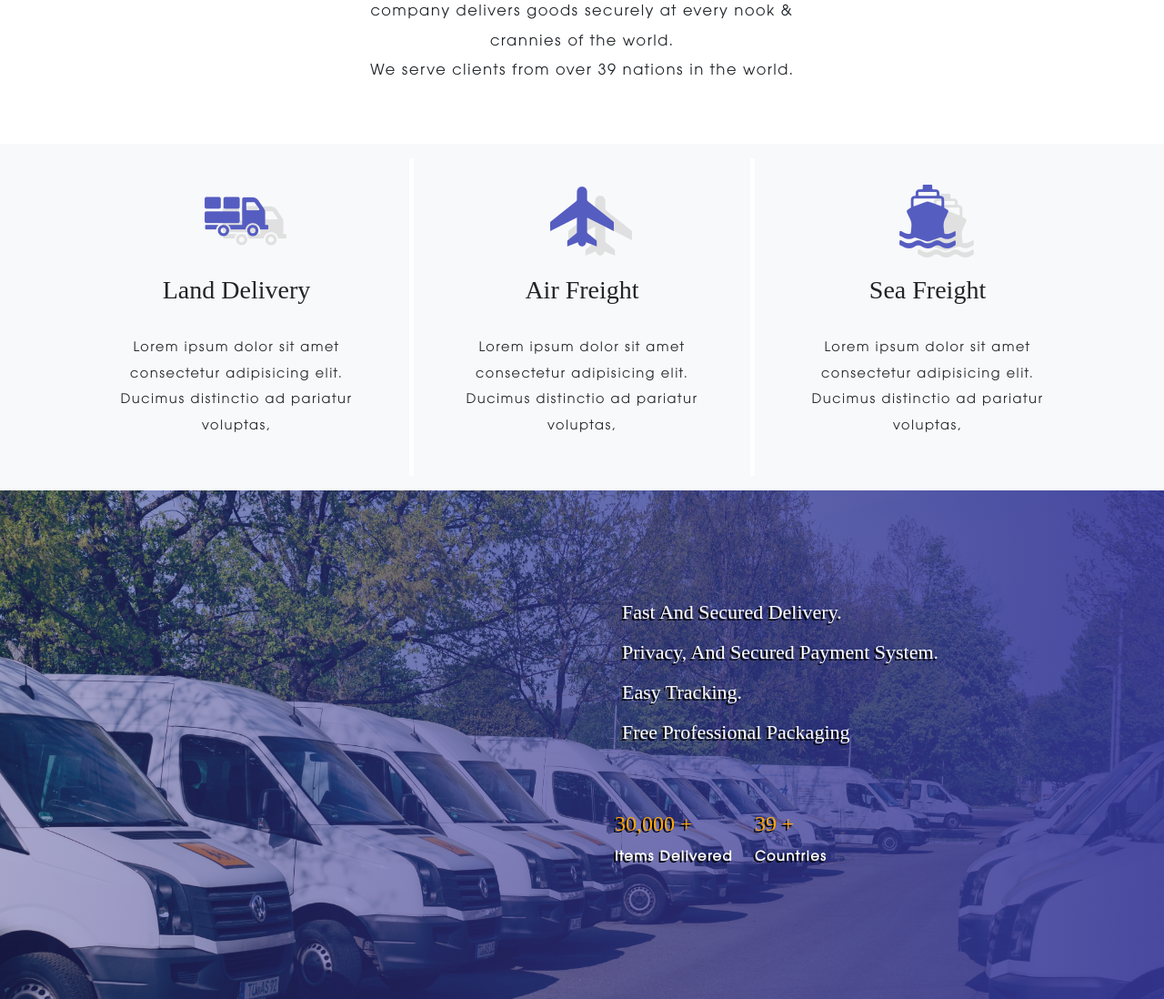
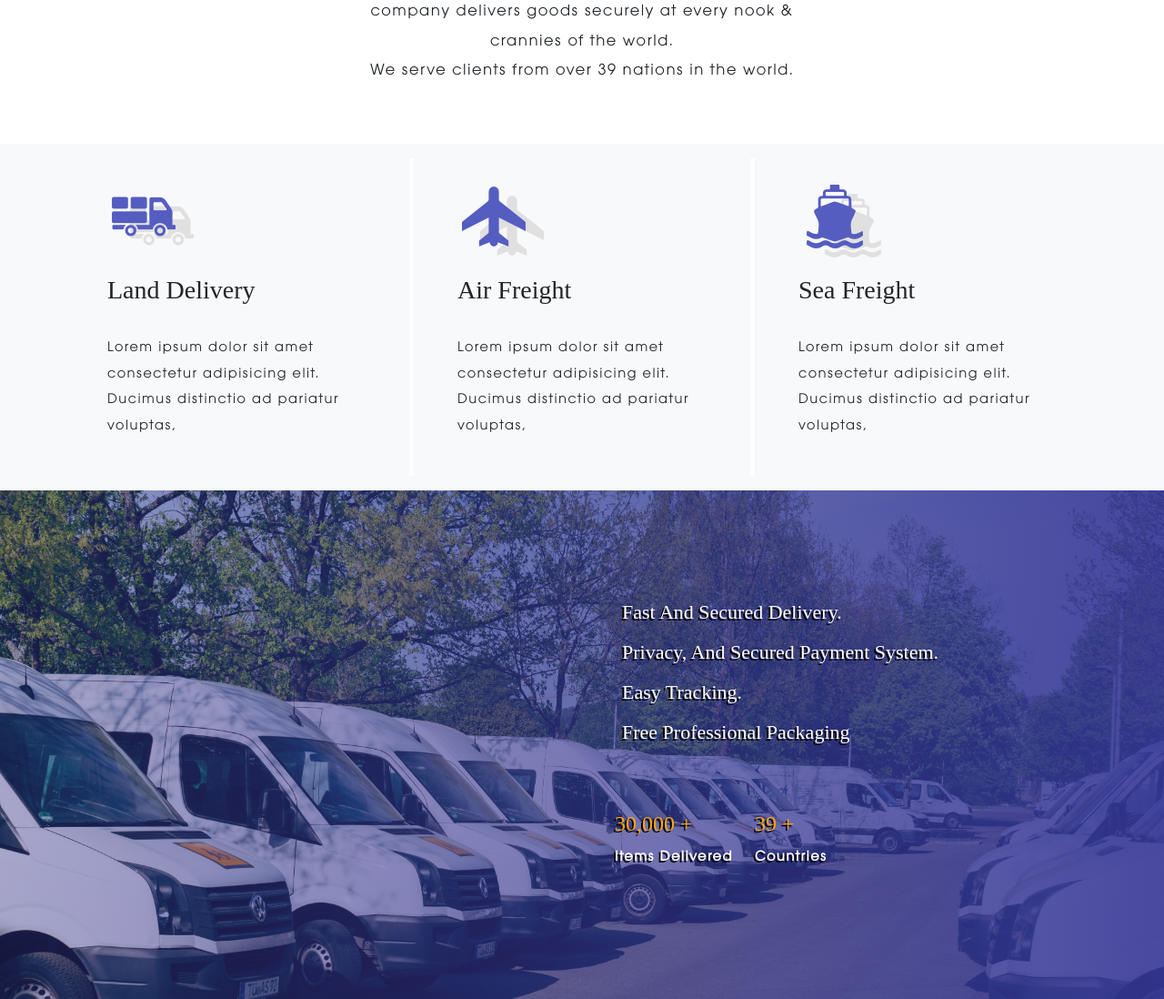
Before and after one commit to ndmichael/logistics, a Django app: page / in a window 1280 px wide. Shown: the part 1047-2145 px from the top of the page at 91% size. Run offline with Django 3.2, Linux system fonts and the light colour scheme; some libraries are stand-ins or nearby versions; some web fonts are replaced.

Commit message:
updated index page

```diff
--- a/shipment/templates/shipment/index.html
+++ b/shipment/templates/shipment/index.html
@@ -47,7 +47,8 @@
                 </h2>
                 <p>
                     Supersonic Delivery focus on customers services We deliver your goods at the speed of light, that's the source of inspiration of our company name &quot; Supersonic Delivery &quot; From UK with the blend of Machine Learning, we have been leading Logistic
-                    Tech. section. Our delivery company delivers goods securely at every nook & crannies of the world. <br /> We serve clients from over 39 nations in the world.
+                    Tech. section. Our delivery company delivers goods securely at every nook & crannies of the world.
+                    <br /> We serve clients from over 39 nations in the world.
 
                 </p>
             </div>
@@ -55,7 +56,7 @@
     </div>
 </section>
 
-<section id="services" class="py-3 text-center bg-light">
+<section id="services" class="py-3 bg-light">
     <div class="container">
         <div class="row">
             <div class="col-12 col-md-4 p-3 py-md-4 px-md-5 service">
```
